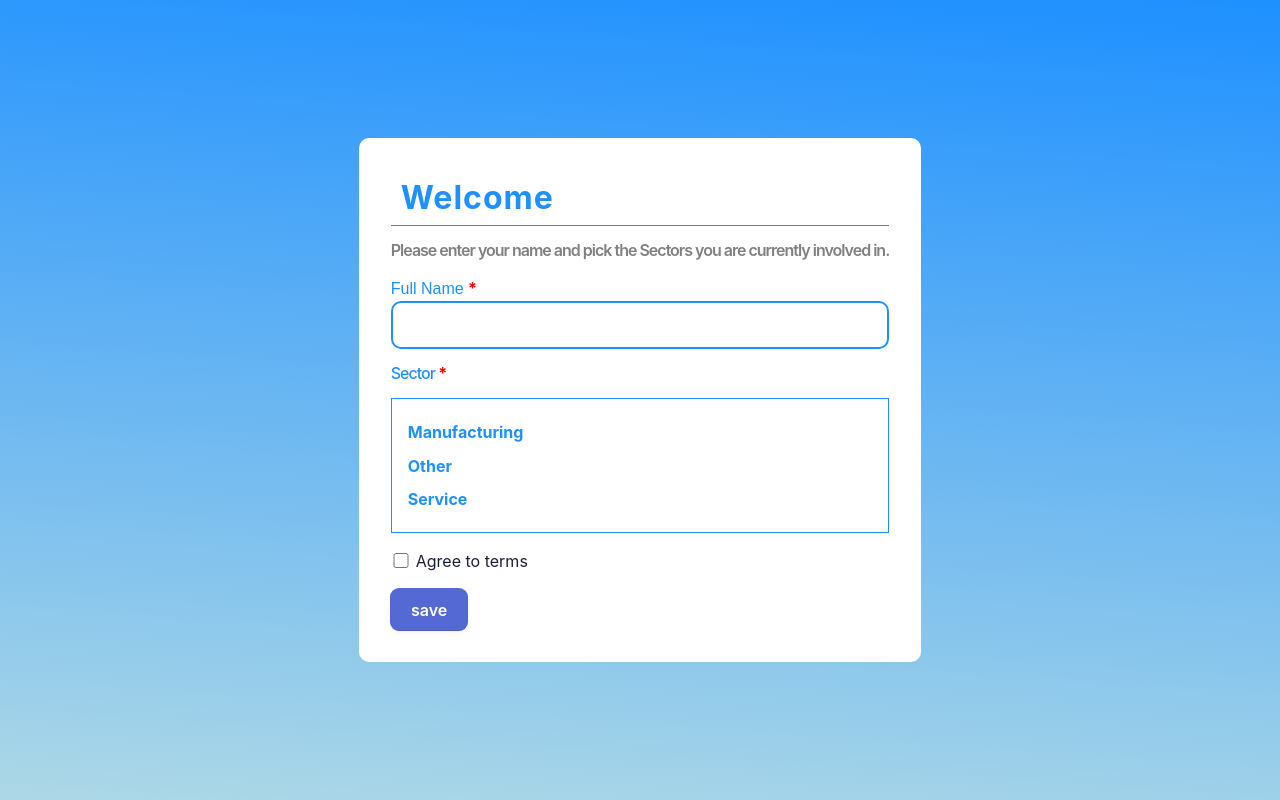
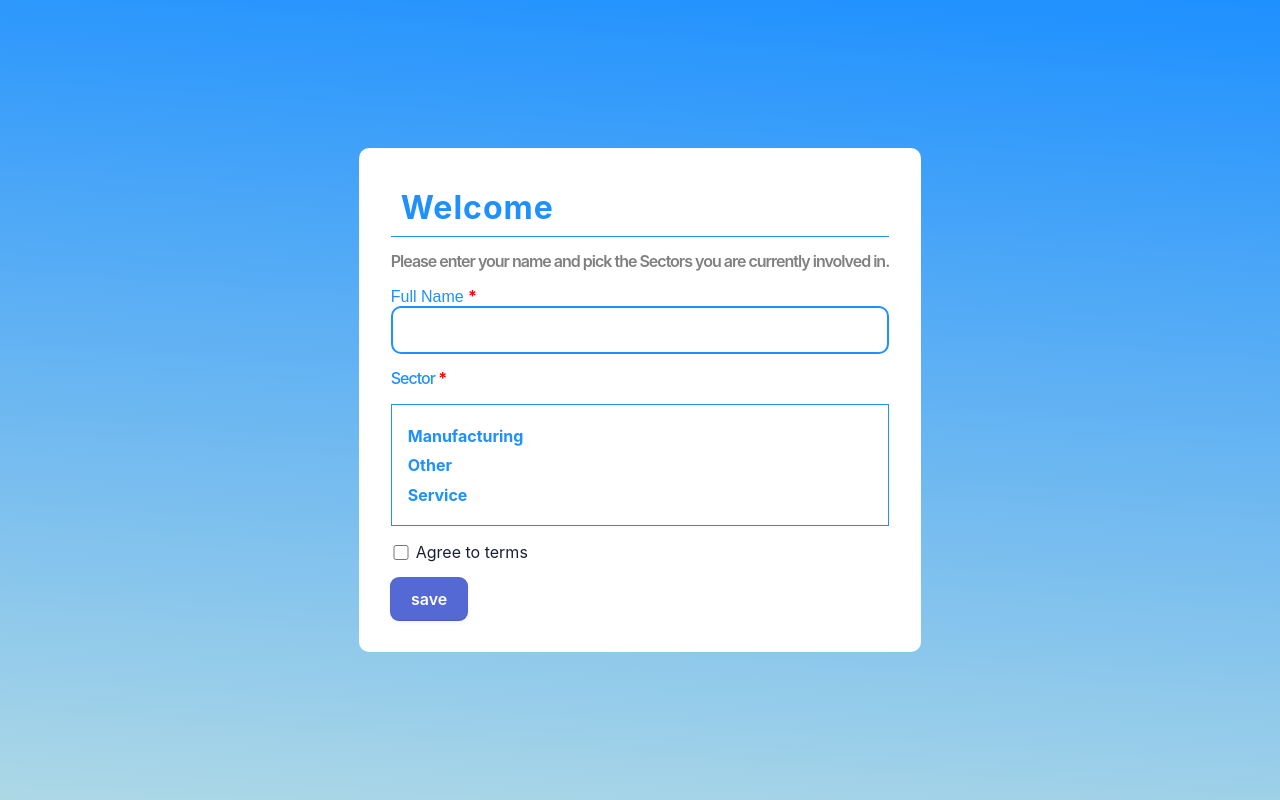
Before and after one commit to sosyfy/React-recursion-app, a React (Vite) app: page / in a window 1280 px wide. Built offline with nearby package versions, Linux system fonts and the light colour scheme.

Commit message:
fix: purged unused css

```diff
--- a/src/index.css
+++ b/src/index.css
@@ -1,18 +1,7 @@
 :root {
-  font-family: Inter, Avenir, Helvetica, Arial, sans-serif;
-  font-size: 16px;
-  line-height: 24px;
-  font-weight: 400;
-
-  color-scheme: light dark;
-  color: rgba(255, 255, 255, 0.87);
-  background-color: #242424;
-
-  font-synthesis: none;
-  text-rendering: optimizeLegibility;
-  -webkit-font-smoothing: antialiased;
-  -moz-osx-font-smoothing: grayscale;
-  -webkit-text-size-adjust: 100%;
+  padding: 0;
+  margin: 0;
+  box-sizing: border-box;
 }
 
 a {
```
